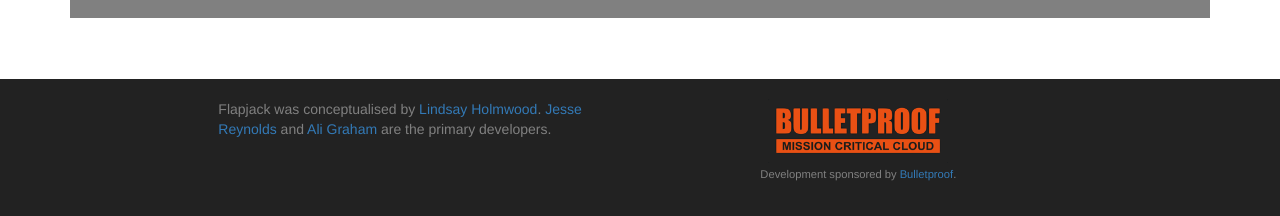
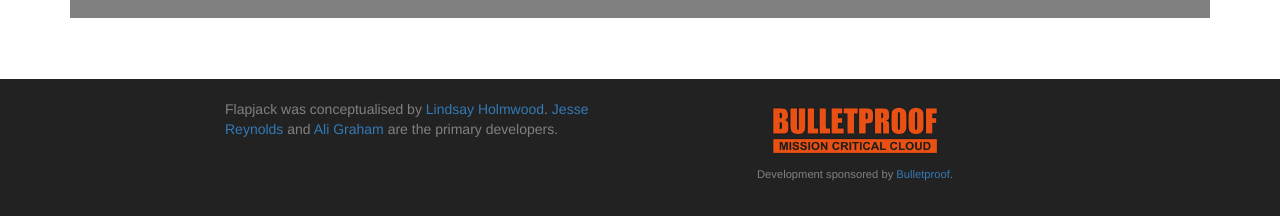
Before and after one commit to flapjack/flapjack, a Jekyll site: the page built from index.html, in a window 1280 px wide. Shown: the part 681-897 px from the top of the page. Built offline with Jekyll 4.4.1, drawn with Linux system fonts in a browser that asks for light colours; nearby versions of some CDN libraries; Markdown is read by kramdown in place of the engine named in the settings; the list of posts is cut into pages by our own code.

Commit message:
Make the footer render cleanly on mobile

```diff
--- a/stylesheets/screen.css
+++ b/stylesheets/screen.css
@@ -41,7 +41,7 @@ nav.navbar-inverse {
 
 footer {
   margin-top: 20px;
-  padding: 20px 0px;
+  padding: 20px 10px;
   position: absolute;
   left: 0;
   bottom: 0;
@@ -53,6 +53,7 @@ footer {
 
 footer div.sponsor {
   text-align: center;
+  background-color: #222;
 }
 
 footer img.bulletproof {
@@ -75,4 +76,8 @@ footer span.bulletproof.subtext {
   img.jumbo.logo {
     width: 150px;
   }
+
+  footer img.bulletproof {
+    margin: 10px auto 0px;
+  }
 }
```
